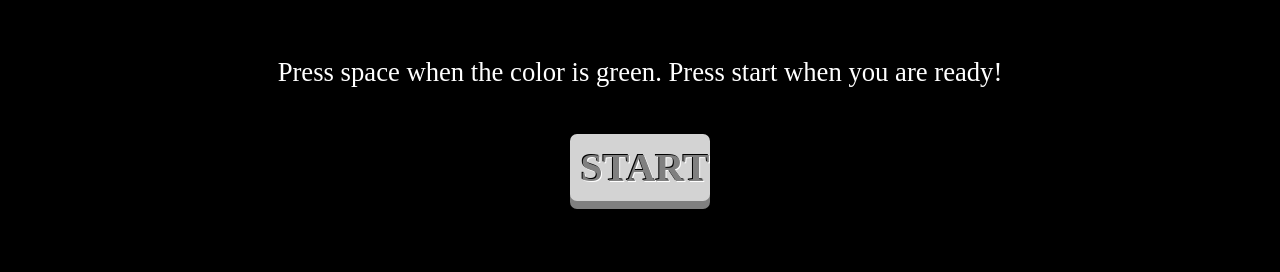
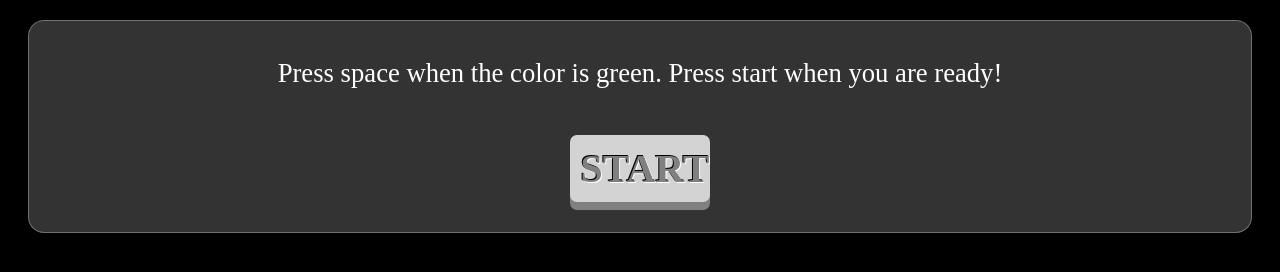
Before and after one commit to MaurerKrisztian/reaction-time, a website built with webpack: page src/index.html in a window 1280 px wide. Built offline with nearby package versions, Linux system fonts and the light colour scheme.

Commit message:
add glass style

```diff
--- a/src/index.css
+++ b/src/index.css
@@ -1,9 +1,17 @@
 #top-bar {
-    background: black;
     color: white;
     margin: 20px;
     padding: 10px;
     text-align: center;
+}
+
+.glass {
+    background: rgba(255, 255, 255, 0.2);
+    border-radius: 16px;
+    box-shadow: 0 4px 30px rgba(0, 0, 0, 0.1);
+    backdrop-filter: blur(5px);
+    -webkit-backdrop-filter: blur(5px);
+    border: 1px solid rgba(255, 255, 255, 0.3);
 }
 
 .time {
--- a/src/index.html
+++ b/src/index.html
@@ -7,7 +7,7 @@
 </head>
 <body>
 
-<div id="top-bar">
+<div id="top-bar" class="glass">
     <p id="tutorial">Press space when the color is green. Press start when you are ready!</p>
 
     <span id="start" class='start-btn'>START</span>
```
